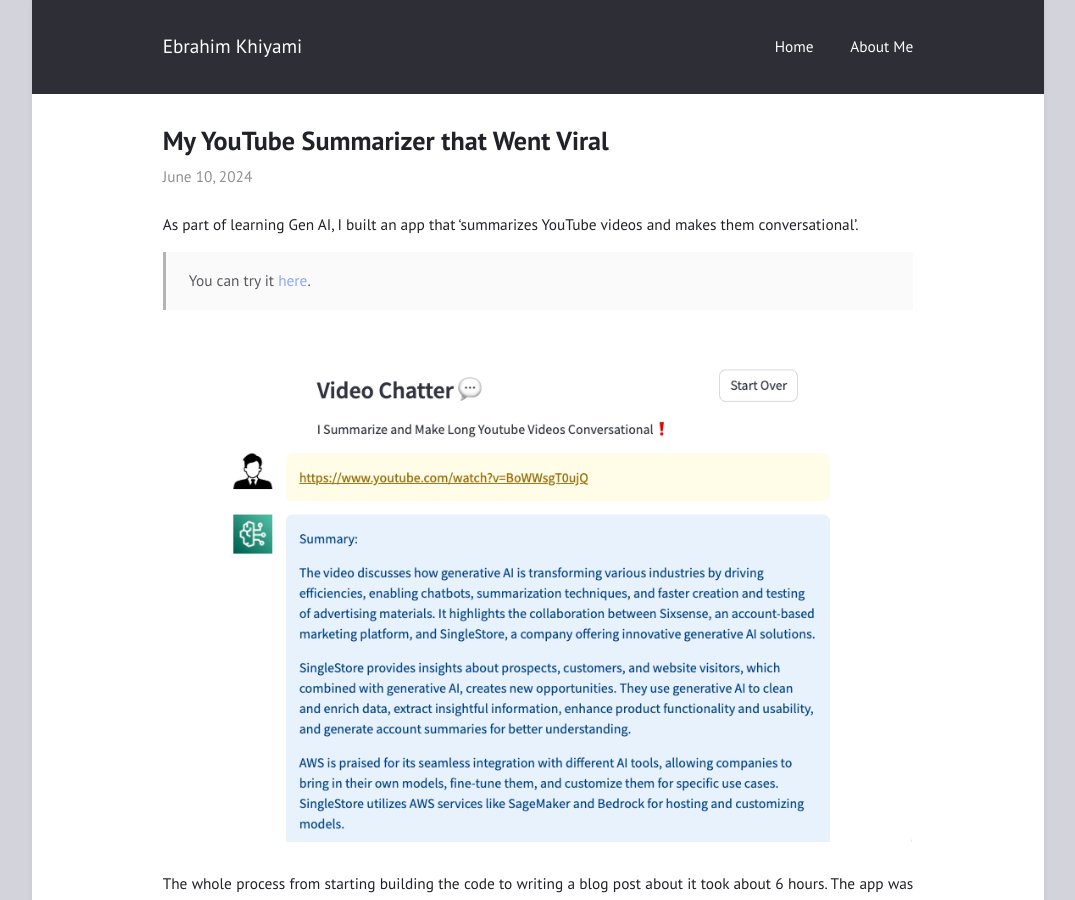
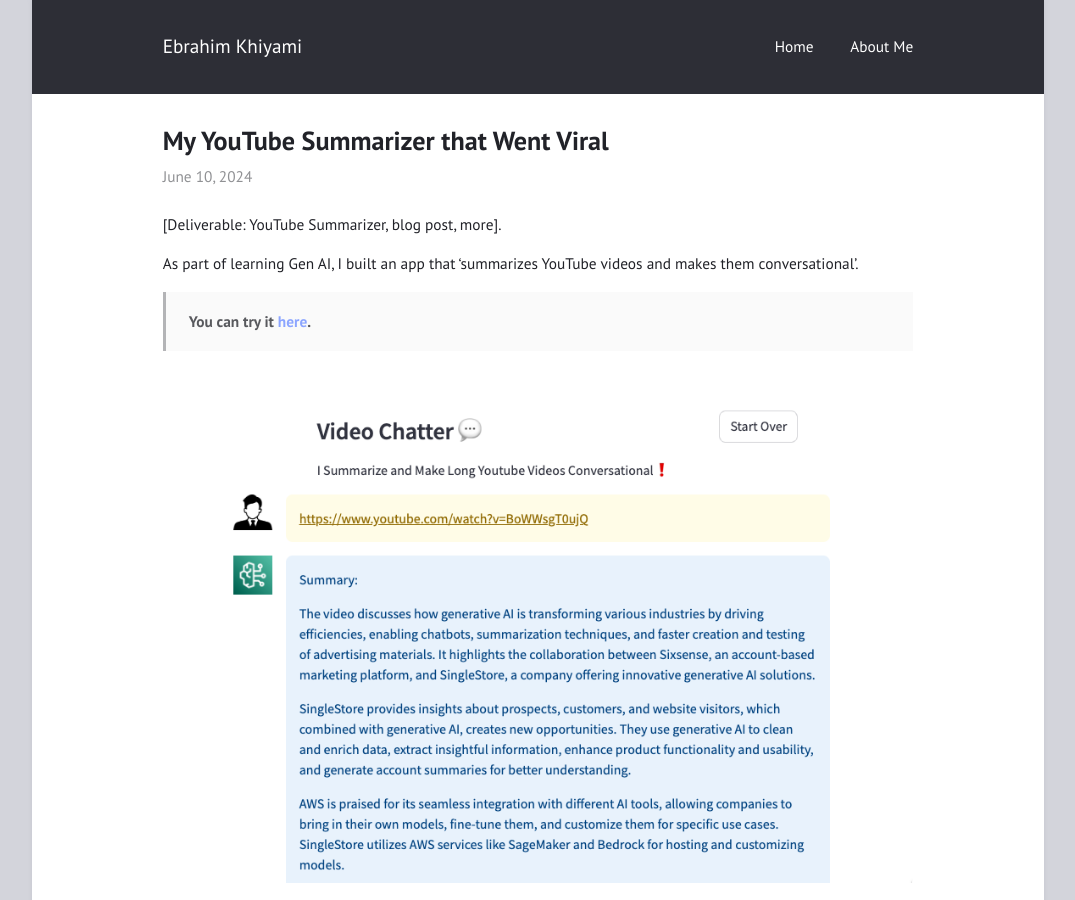
Before and after one commit to ekhiyami/ekhiyami.github.io, a Jekyll site: the page built from _posts/2024-06-10-video-chat.md, in a window 1280 px wide and 900 px high. Shown: the whole window, without its empty margins (102-1177 px from the left). Built offline with Jekyll 4.4.1, drawn with Linux system fonts in a browser that asks for light colours.

Commit message:
Update 2024-06-10-video-chat.md

```diff
--- a/_posts/2024-06-10-video-chat.md
+++ b/_posts/2024-06-10-video-chat.md
@@ -3,9 +3,11 @@
 layout: post
 ---
 
+[Deliverable: YouTube Summarizer, blog post, more].
+
 As part of learning Gen AI, I built an app that 'summarizes YouTube videos and makes them conversational'.
 
-> You can try it [here](#).
+> **You can try it [here](#).**
 
 ![Video Chat App](/assets/video-chat.png)
 
```
